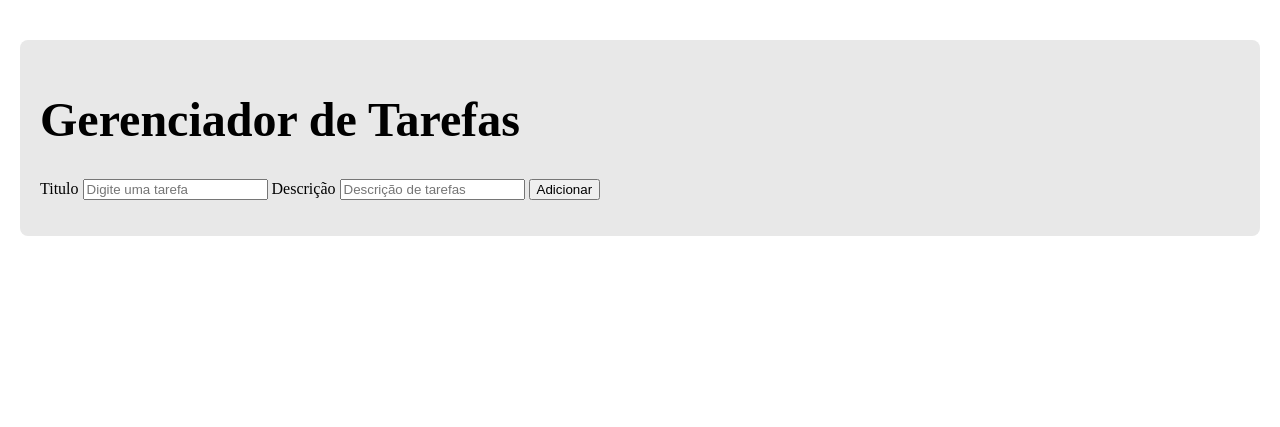
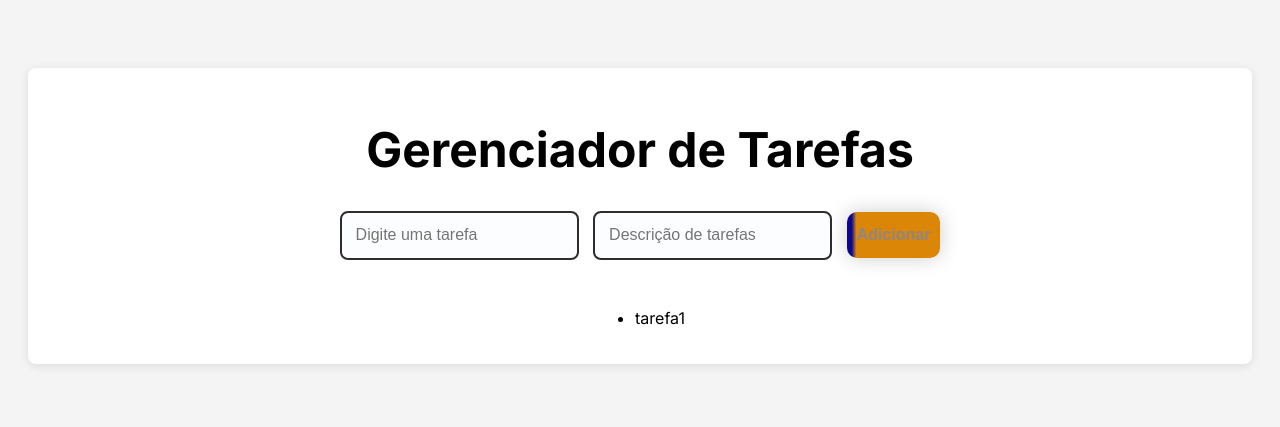
Before and after one commit to arthurhsilva23-cmd/Gerenciador-de-Tarefas, a plain HTML site: page index.html in a window 1280 px wide. Drawn offline with Linux system fonts and the light colour scheme.

Commit message:
Arquivo JavaScript

```diff
--- a/index.html
+++ b/index.html
@@ -1,6 +1,9 @@
 <!doctype html>
+
 <html lang="pt-br">
+
   <head>
+
     <meta charset="UTF-8" />
     <meta name="description" content="Gerenciador para tarefas de rotina " />
     <meta name="viewport" content="width=device-width, initial-scale=1.0" />
@@ -8,22 +11,36 @@
     <meta name="author" content="Arthur.H" />
 
     <title>Gerenciador Tarefas</title>
+
     <link rel="stylesheet" href="style.css">
+
   </head>
+  <body>
 
-  <body>
     <div class="container">
+
       <h1>Gerenciador de Tarefas</h1>
 
       <form id="Task-form">
-        <label nome="titulo">Titulo</label>
-        <input type="text" placeholder="Digite uma tarefa" required />
-        <label nome="titulo">Descrição</label>
-        <input type="text" placeholder="Descrição de tarefas" />
-        <button>Adicionar</button>
-      </form>
 
-      <ul id="Task-list"></ul>
+        <input id="title" type= "text" placeholder="Digite uma tarefa" required />
+
+        <input id="description" type="text" placeholder="Descrição de tarefas" />
+
+        <button> Adicionar </button>
+
+   </form>
+
+      <ul id="task-List">
+        <li>tarefa1</li>
+      </ul>
+
+
+
     </div>
+
+    <script src="script.js"></script>
+
   </body>
+
 </html>
--- /dev/null
+++ b/script.js
@@ -0,0 +1,34 @@
+const apiUrl = "http://localhost:3000/tasks";
+
+const form = document.getElementById("Task-form");
+const taskList = document.getElementById("task-List");
+
+form.addEventListener("submit", async (e) => {
+  e.preventDefault();
+
+  const title = document.getElementById("title").value;
+  const description = document.getElementById("description").value;
+
+  try {
+    const res = await fetch(apiUrl, {
+      method: "POST",
+      headers: { "Content-Type": "application/json" },
+      body: JSON.stringify({ title, description })
+    });
+
+if(!res.ok) throw new Error("Erro ao adicionar tarefa")
+
+const task = await res.json();
+form.reset();
+addTaskToUl(task);
+
+  } catch(err){
+
+    alert("Erro ao salvar tarefa:" + err.message);
+  }
+
+  });
+
+function addTaskToUl(task){
+
+}
--- a/style.css
+++ b/style.css
@@ -1,23 +1,64 @@
 @import url('https://fonts.googleapis.com/css2?family=Inter:ital,opsz,wght@0,14..32,100..900;1,14..32,100..900&display=swap');
 
-body{
-    font-family: 'inter' sans-serif
+body {
+    font-family: 'Inter', sans-serif;
     padding: 20px;
-    background color:
+    background-color: #f4f4f4;
 }
 
-.container{
-background-color: #e8e8e8;
+.container {
+    background-color: #ffffff;
     max-width: 1200px;
     margin: 40px auto;
     padding: 20px;
     border-radius: 8px;
-box-shadow: 0 2px 10px rgba(0, 0, 0, 0.0);
+    box-shadow: 0 2px 10px rgba(0, 0, 0, 0.1);
+
+    display: flex;
     flex-direction: column;
     justify-content: center;
     align-items: center;
 }
 
-h1{
-    font-size: 3em
+h1 {
+    font-size: 3em;
 }
+
+form {
+    margin-bottom: 20px;
+}
+
+input {
+    margin-right: 10px;
+    padding: 10px;
+}
+
+#Task-form input {
+    box-sizing: border-box;
+    padding: 12px 14px;
+    font-size: 16px;
+    line-height: 1.3;
+    margin-bottom: 12px;
+    border: 2px solid #2e2c2c;
+    border-radius: 8px;
+    background: #fcfdff;
+}
+
+#Task-form input:focus {
+    outline: none;
+    border-color: rgb(20, 87, 211);
+    box-shadow: 1px 5px 10px rgba(235, 137, 10, 0.993);
+}
+
+#Task-form button {
+    display: inline-block;
+    padding: 14px 10px;
+    font-size: 16px;
+    font-weight: 600;
+    color: rgb(141, 134, 134);
+    background: linear-gradient(90deg, #0b088f 5%, #da8403fb 10%);
+    border: none;
+    border-radius: 10px;
+    cursor: pointer;
+    box-shadow: 0 0 20px rgba(0, 0, 0, 0.2);
+}
```
Lines whose indentation alone changed are shown as unchanged.
